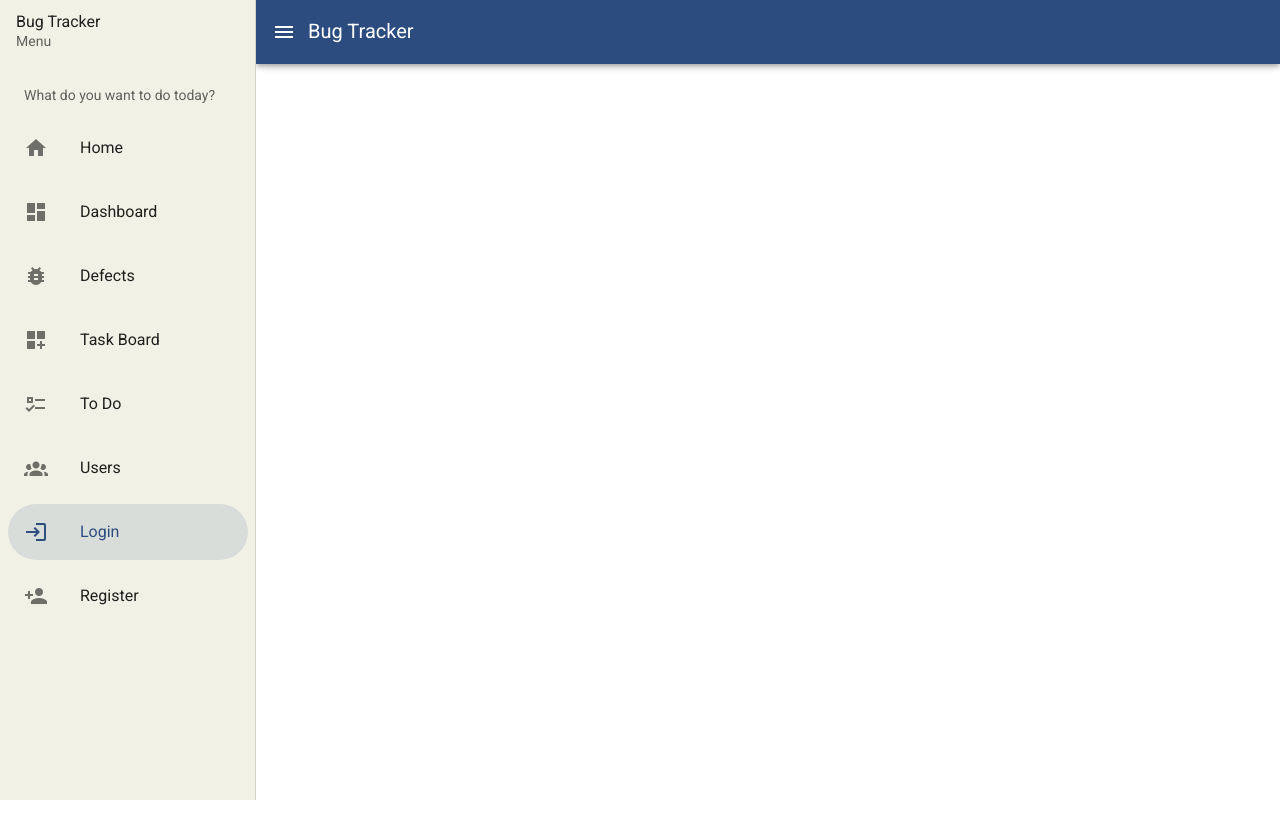
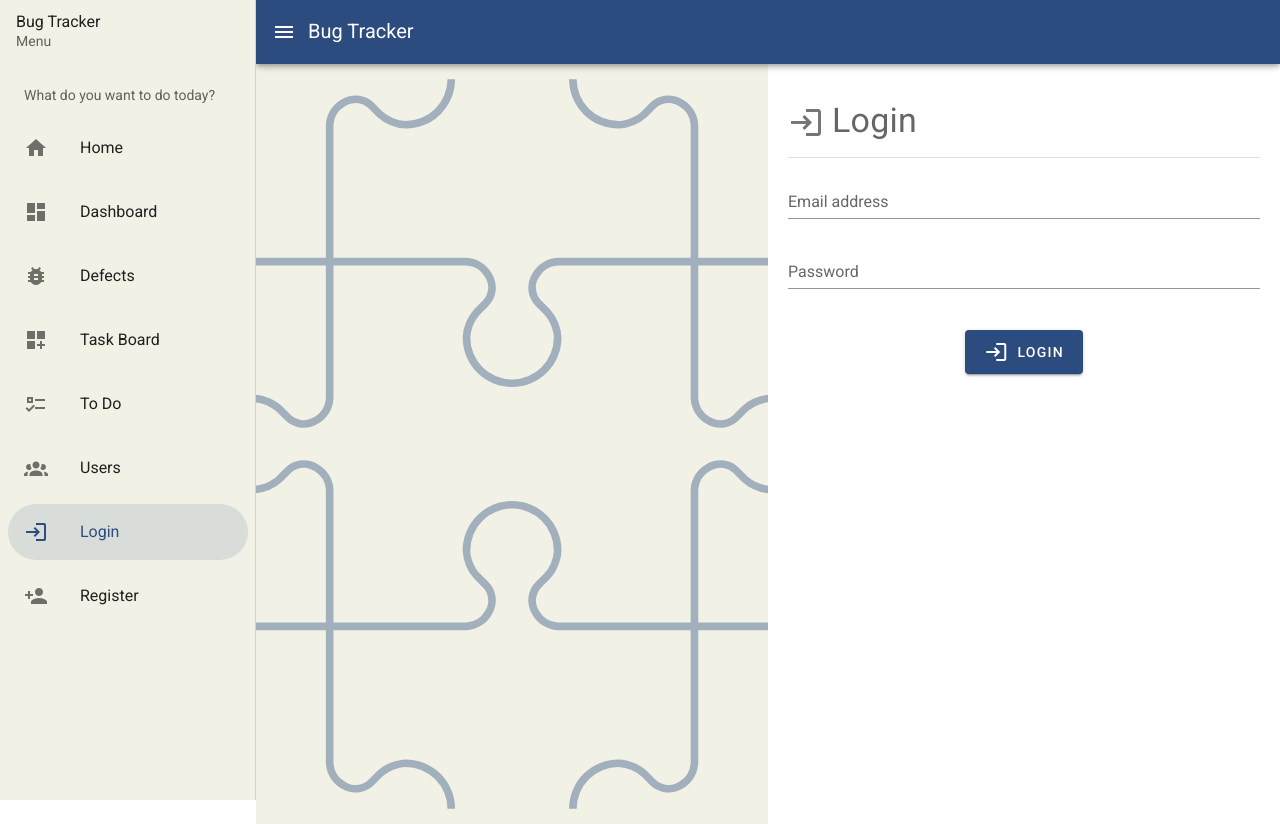
Before and after one commit to sandeep-menon/bug-tracker, a Vue app in the folder client/: page /login in a window 1280 px wide. Before the commit the page ends 800 px from the top, so only its background shows below. Built offline with nearby package versions, Linux system fonts and the light colour scheme.

Commit message:
added login page

```diff
--- a/client/src/router/index.js
+++ b/client/src/router/index.js
@@ -2,6 +2,7 @@ import Vue from 'vue'
 import VueRouter from 'vue-router'
 import Home from '../views/Home.vue'
 import Register from '../views/Register.vue'
+import Login from '../views/Login.vue'
 
 Vue.use(VueRouter)
 
@@ -15,6 +16,11 @@ const routes = [
     path: '/register',
     name: 'Register',
     component: Register
+  },
+  {
+    path: '/login',
+    name: 'Login',
+    component: Login
   }
 ]
 
--- a/client/src/views/Home.vue
+++ b/client/src/views/Home.vue
@@ -10,10 +10,10 @@
           <v-row class="mt-6">
             <v-spacer></v-spacer>
             <v-col>
-              <v-btn color="primary" outlined large><v-icon class="mr-2">mdi-login</v-icon>Login</v-btn>
+              <v-btn color="primary" outlined large @click="gotoLogin"><v-icon class="mr-2">mdi-login</v-icon>Login</v-btn>
             </v-col>
             <v-col>
-              <v-btn color="primary" outlined large><v-icon class="mr-2">mdi-account-plus</v-icon>Register</v-btn>
+              <v-btn color="primary" outlined large @click="gotoRegister"><v-icon class="mr-2">mdi-account-plus</v-icon>Register</v-btn>
             </v-col>
             <v-spacer></v-spacer>
           </v-row>
@@ -61,6 +61,12 @@
       viewSourceCode() {
         window.open("https://github.com/sandeep-menon/bug-tracker");
       },
+      gotoRegister() {
+        this.$router.push({ name: "Register" })
+      },
+      gotoLogin() {
+        this.$router.push({ name: "Login" });
+      }
     },
   }
 </script>
--- /dev/null
+++ b/client/src/views/Login.vue
@@ -0,0 +1,68 @@
+<template>
+    <v-container style="height: 100%;" class="pa-0">
+        <v-row class="ma-0">
+            <v-col cols="12" md="6" xs="12" class="d-none d-md-flex pa-0" style="height: 95vh;">
+                <v-img src="../assets/jigsaw.svg" style="background-color: #f1f1e6;"></v-img>
+            </v-col>
+            <v-col cols="12" md="6" xs="12" class="d-flex d-md-none pa-0">
+                <v-img src="../assets/jigsaw.svg" style="background-color: #f1f1e6; height:200px;"></v-img>
+            </v-col>
+            <v-col cols="12" md="6" xs="12" class="pa-5">
+                <v-alert :type="this.alertType" border="left" dismissible v-if="this.alertMessage">{{ this.alertMessage }}</v-alert>
+                <div class="text-h4 text--secondary mt-4 mb-4"><v-icon class="mr-2" large>mdi-login</v-icon>Login</div>
+                <v-divider></v-divider>
+                <v-container class="pa-0 mt-4">
+                    <v-form ref="form" v-model="valid">
+
+                        <v-text-field label="Email address" v-model="loginData.email" :rules="rulesForUserEmail"></v-text-field>
+                        <v-text-field label="Password" v-model="loginData.password" type="password" :rules="rulesForUserPass"></v-text-field>
+                        <!-- <v-text-field label="Re-enter your password" v-model="userData.userPass2" type="password" :rules="rulesForUserPass2"></v-text-field> -->
+                        <!-- <v-select label="Role" v-model="userData.userRole" :items="userRoles" :rules="rulesForUserRole"></v-select> -->
+                        <!-- <p class="text-subtitle-2 text--secondary uppercase text-center">By registering, you agree to the <a @click="termsDialog = true;">terms of service</a>.</p> -->
+                        <v-row class="mt-5 mb-5" style="justify-content: center;">
+                            <v-btn color="primary" large @click="loginUser"><v-icon class="mr-2">mdi-login</v-icon>Login</v-btn>
+                        </v-row>
+                    </v-form>
+                </v-container>
+            </v-col>
+        </v-row>
+    </v-container>
+</template>
+
+<script>
+export default {
+    name: "Login",
+    data: () => ({
+        alertType: "",
+        alertMessage: "",
+        valid: true,
+        loginData: {
+            email: "",
+            password: ""
+        }
+    }),
+    computed: {
+        rulesForUserEmail: function() {
+            return [
+                value => !!value || "Required",
+                value => value.length <=100 || "Maximum allowed length is 100",
+                value => /.+@.+\..+/.test(value) || 'E-mail must be valid'
+            ]
+        },
+        rulesForUserPass: function() {
+            return [
+                value => !!value || "Required"
+            ]
+        },
+    },
+    methods: {
+        loginUser() {
+            this.$refs.form.validate();
+            if(this.valid) {
+                this.alertType = "success";
+                this.alertMessage = "submitting data";
+            }
+        }
+    }
+}
+</script>
```
Also changed, not shown: client/src/assets/jigsaw.svg (added).
